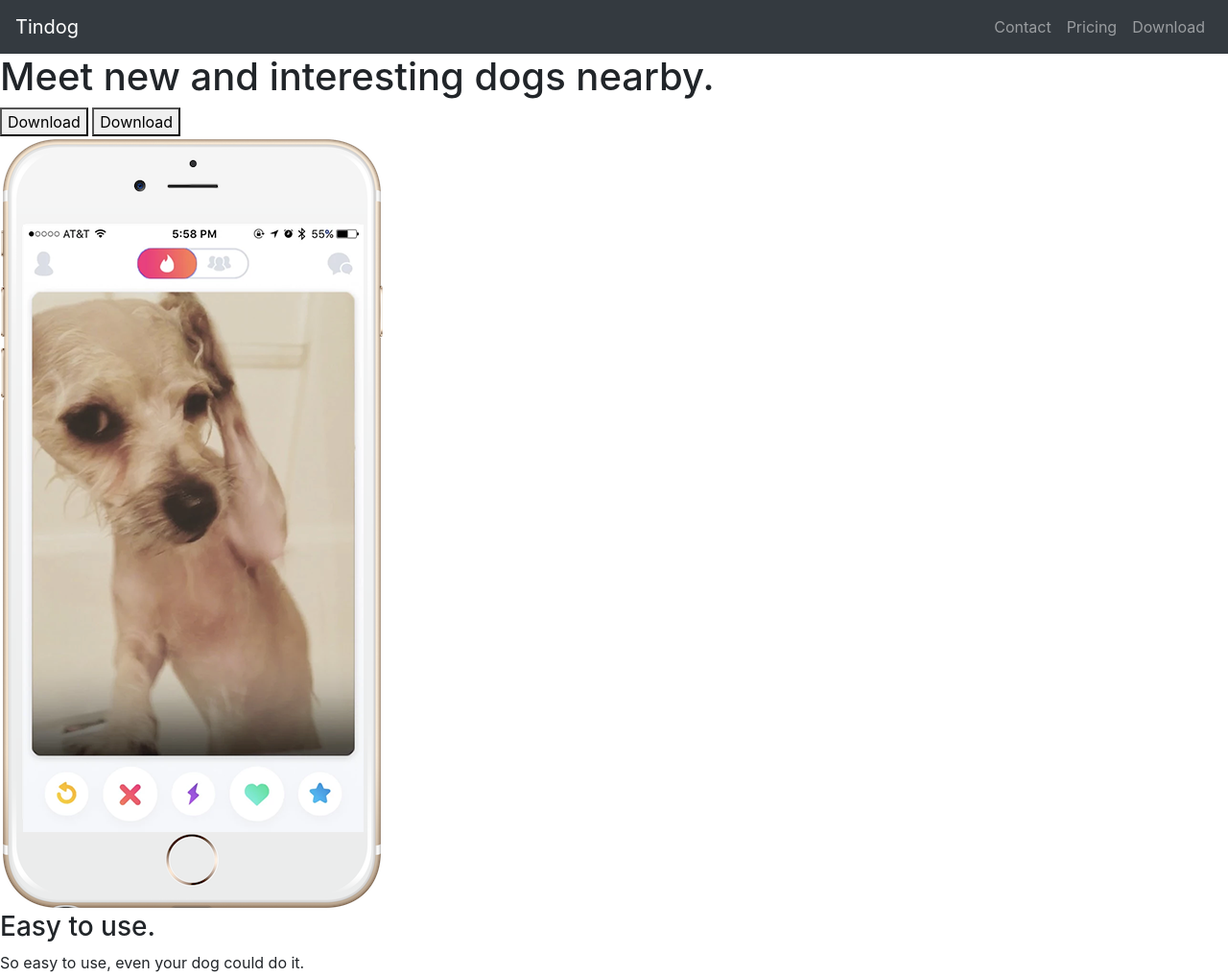
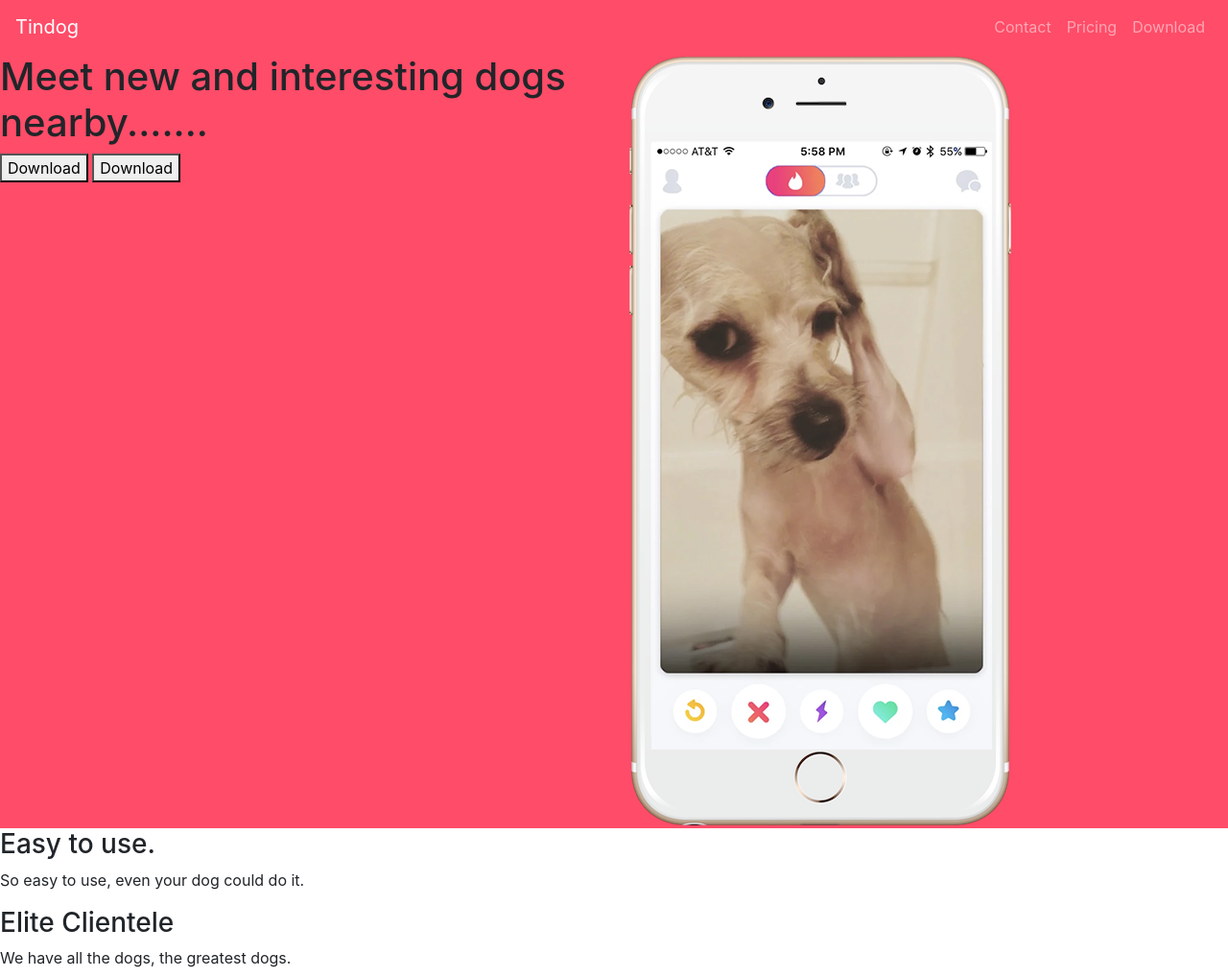
Before and after one commit to vincelabutay/65hrs_Bootcamp, a plain HTML site: page TinDog-Start-master/index.html in a window 1280 px wide. Shown: the top 1018 px of the page at 96% size. Drawn offline with nearby package versions, Linux system fonts and the light colour scheme.

Commit message:
gridsize

```diff
--- a/TinDog-Start-master/css/styles.css
+++ b/TinDog-Start-master/css/styles.css
@@ -0,0 +1,9 @@
+#title {
+  background-color: #ff4c68;
+}
+
+h1 {
+  font-family: "Montserrat-Black";
+  font-size: 3rem;
+  line-height: 1.5;
+}
--- a/TinDog-Start-master/index.html
+++ b/TinDog-Start-master/index.html
@@ -7,9 +7,14 @@
   <link rel="stylesheet" href="css/styles.css">
   <link rel="stylesheet" href="https://cdn.jsdelivr.net/npm/bootstrap@4.0.0/dist/css/bootstrap.min.css" integrity="sha384-Gn5384xqQ1aoWXA+058RXPxPg6fy4IWvTNh0E263XmFcJlSAwiGgFAW/dAiS6JXm" crossorigin="anonymous">
 
+  <!-- fonts -->
+  <link rel="preconnect" href="https://fonts.googleapis.com">
+  <link rel="preconnect" href="https://fonts.gstatic.com" crossorigin>
+  <link href="https://fonts.googleapis.com/css2?family=Montserrat:wght@900&family=Ubuntu&display=swap" rel="stylesheet">
+
   <script src="https://code.jquery.com/jquery-3.2.1.slim.min.js" integrity="sha384-KJ3o2DKtIkvYIK3UENzmM7KCkRr/rE9/Qpg6aAZGJwFDMVNA/GpGFF93hXpG5KkN" crossorigin="anonymous"></script>
-<script src="https://cdn.jsdelivr.net/npm/popper.js@1.12.9/dist/umd/popper.min.js" integrity="sha384-ApNbgh9B+Y1QKtv3Rn7W3mgPxhU9K/ScQsAP7hUibX39j7fakFPskvXusvfa0b4Q" crossorigin="anonymous"></script>
-<script src="https://cdn.jsdelivr.net/npm/bootstrap@4.0.0/dist/js/bootstrap.min.js" integrity="sha384-JZR6Spejh4U02d8jOt6vLEHfe/JQGiRRSQQxSfFWpi1MquVdAyjUar5+76PVCmYl" crossorigin="anonymous"></script>
+  <script src="https://cdn.jsdelivr.net/npm/popper.js@1.12.9/dist/umd/popper.min.js" integrity="sha384-ApNbgh9B+Y1QKtv3Rn7W3mgPxhU9K/ScQsAP7hUibX39j7fakFPskvXusvfa0b4Q" crossorigin="anonymous"></script>
+  <script src="https://cdn.jsdelivr.net/npm/bootstrap@4.0.0/dist/js/bootstrap.min.js" integrity="sha384-JZR6Spejh4U02d8jOt6vLEHfe/JQGiRRSQQxSfFWpi1MquVdAyjUar5+76PVCmYl" crossorigin="anonymous"></script>
 </head>
 
 <body>
@@ -18,7 +23,7 @@
 
     <!-- Nav Bar -->
 
-    <nav class="navbar bg-dark navbar-expand-lg navbar-dark">
+    <nav class="navbar navbar-expand-lg navbar-dark">
         <a class="navbar-brand" href="">Tindog</a>
          <button class="navbar-toggler" type="button" data-toggle="collapse" data-target="#navbarSupportedContent" aria-controls="navbarSupportedContent" aria-expanded="false" aria-label="Toggle navigation">
         <span class="navbar-toggler-icon"></span>
@@ -40,16 +45,18 @@
 
 
     <!-- Title -->
+  <div class="row">
 
-    <div>
-      <h1>Meet new and interesting dogs nearby.</h1>
+
+    <div class="col-lg-6">
+      <h1>Meet new and interesting dogs nearby.......</h1>
       <button type="button">Download</button>
       <button type="button">Download</button>
     </div>
-    <div>
+    <div class="col-lg-6">
       <img src="images/iphone6.png" alt="iphone-mockup">
     </div>
-
+  </div>
   </section>
 
 
```
